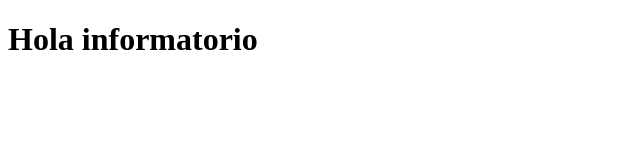
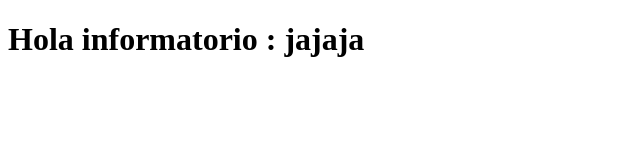
Before and after one commit to Rogelio-cmd/ejemplo, a plain HTML site: page app/index.html in a window 1280 px wide. Shown: the whole page, without its empty margins (0-640 px from the left). Drawn offline with Linux system fonts and the light colour scheme.

Commit message:
tercer commit

```diff
--- a/app/index.html
+++ b/app/index.html
@@ -6,6 +6,6 @@
     <title>Primer despliegue</title>
 </head>
 <body>
-    <h1>Hola informatorio</h1>
+    <h1>Hola informatorio : jajaja</h1>
 </body>
 </html>
```
